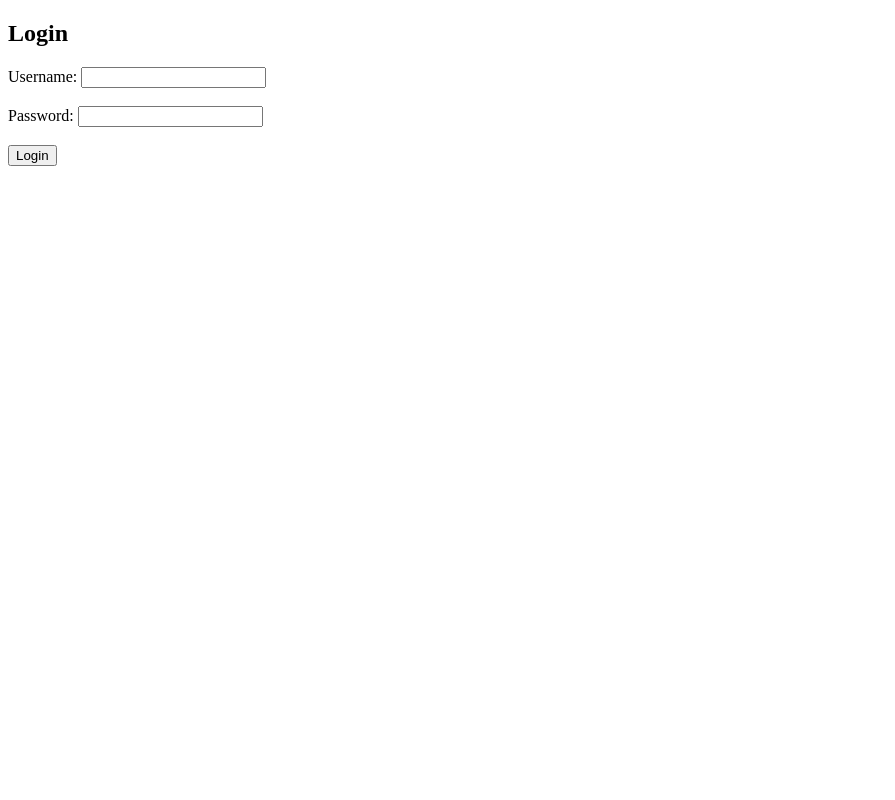
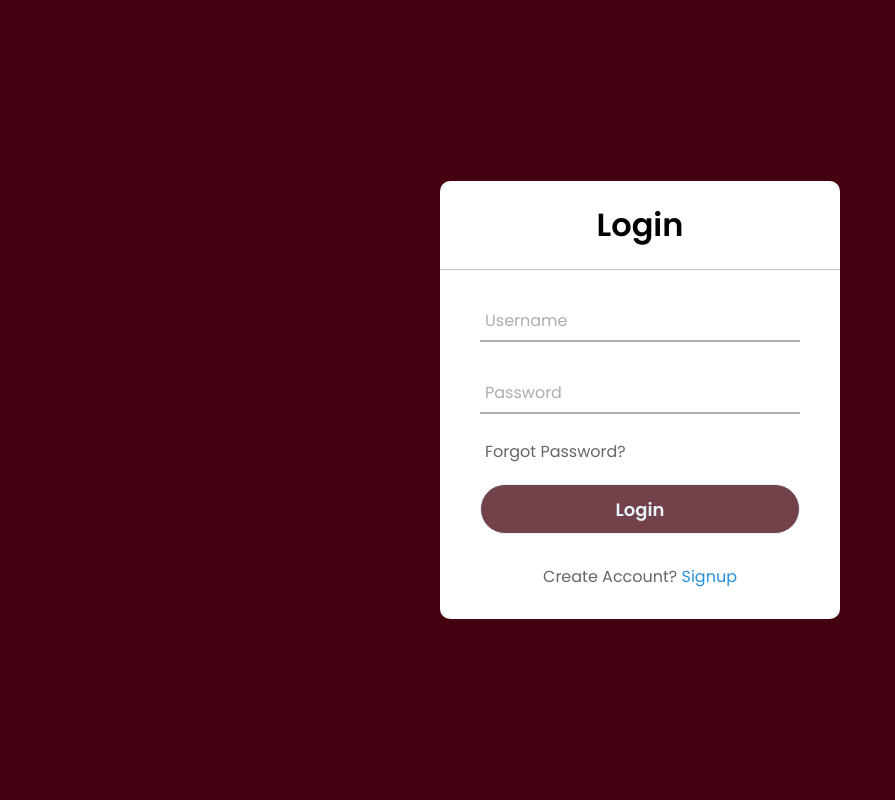
Before and after one commit to AlexiosEC/LibMS, a Django app: page /login/ in a window 1280 px wide. Shown: the whole page, without its empty margins (0-895 px from the left). Run offline with Django 4.2, Linux system fonts and the light colour scheme.

Commit message:
Created static folder to link CSS to HTML files

```diff
--- /dev/null
+++ b/LibMS/libmsapp/static/css/login/style.css
@@ -0,0 +1,119 @@
+@import url('https://fonts.googleapis.com/css2?family=Noto+Sans:wght@700&family=Poppins:wght@400;500;600&display=swap');
+*{
+  margin: 0;
+  padding: 0;
+  box-sizing: border-box;
+  font-family: "Poppins", sans-serif;
+}
+body{
+  margin: 0;
+  padding: 0;
+  background: #450012;
+  height: 100vh;
+  overflow: hidden;
+}
+.center{
+  position: absolute;
+  top: 50%;
+  left: 50%;
+  transform: translate(-50%, -50%);
+  width: 400px;
+  background: white;
+  border-radius: 10px;
+  box-shadow: 10px 10px 15px rgba(0,0,0,0.05);
+}
+.center h1{
+  text-align: center;
+  padding: 20px 0;
+  border-bottom: 1px solid silver;
+}
+.center form{
+  padding: 0 40px;
+  box-sizing: border-box;
+}
+form .txt_field{
+  position: relative;
+  border-bottom: 2px solid #adadad;
+  margin: 30px 0;
+}
+.txt_field input{
+  width: 100%;
+  padding: 0 5px;
+  height: 40px;
+  font-size: 16px;
+  border: none;
+  background: none;
+  outline: none;
+}
+.txt_field label{
+  position: absolute;
+  top: 50%;
+  left: 5px;
+  color: #adadad;
+  transform: translateY(-50%);
+  font-size: 16px;
+  pointer-events: none;
+  transition: .5s;
+}
+.txt_field span::before{
+  content: '';
+  position: absolute;
+  top: 40px;
+  left: 0;
+  width: 0%;
+  height: 2px;
+  background: #000000;
+  transition: .5s;
+}
+.txt_field input:focus ~ label,
+.txt_field input:valid ~ label{
+  top: -5px;
+  color: #000000;
+}
+.txt_field input:focus ~ span::before,
+.txt_field input:valid ~ span::before{
+  width: 100%;
+}
+.pass{
+  margin: -5px 0 20px 5px;
+  color: #a6a6a6;
+  cursor: pointer;
+}
+
+.pass a{
+  text-decoration: none;
+  color: #666666;
+}
+
+.pass:hover{
+  text-decoration: underline;
+}
+input[type="submit"]{
+  width: 100%;
+  height: 50px;
+  border: 1px solid;
+  background: #724149;
+  border-radius: 25px;
+  font-size: 18px;
+  color: #e9f4fb;
+  font-weight: 700;
+  cursor: pointer;
+  outline: none;
+}
+input[type="submit"]:hover{
+  border-color: #2691d9;
+  transition: .5s;
+}
+.signup_link{
+  margin: 30px 0;
+  text-align: center;
+  font-size: 16px;
+  color: #666666;
+}
+.signup_link a{
+  color: #2691d9;
+  text-decoration: none;
+}
+.signup_link a:hover{
+  text-decoration: underline;
+}
--- a/LibMS/libmsapp/templates/login.html
+++ b/LibMS/libmsapp/templates/login.html
@@ -1,17 +1,31 @@
+{% load static %}
 <!DOCTYPE html>
-<html>
-<head>
-  <title>Login Page</title>
-</head>
-<body>
-  <h2>Login</h2>
-  <form method="POST">
-    {% csrf_token %}
-    <label for="username">Username:</label>
-    <input type="text" id="username" name="username" required><br><br>
-    <label for="password">Password:</label>
-    <input type="password" id="password" name="password" required><br><br>
-    <button type="submit">Login</button>
-  </form>
-</body>
+<html lang="en" dir="ltr">
+  <head>
+    <meta charset="utf-8">
+    <title>Login</title>
+    <link rel="stylesheet" href="{% static 'css/login/style.css' %}">
+  </head>
+  <body>
+    <div class="center">
+      <h1>Login</h1>
+      <form method="post">
+        <div class="txt_field">
+          <input type="text" required>
+          <span></span>
+          <label>Username</label>
+        </div>
+        <div class="txt_field">
+          <input type="password" required>
+          <span></span>
+          <label>Password</label>
+        </div>
+        <div class="pass"><a href="#">Forgot Password?</a></div>
+        <input type="submit" value="Login">
+        <div class="signup_link">
+          Create Account? <a href="#">Signup</a>
+        </div>
+      </form>
+    </div>
+  </body>
 </html>
```
Also changed, not shown: LibMS/LibMS/settings.py (+9 -13 lines).
